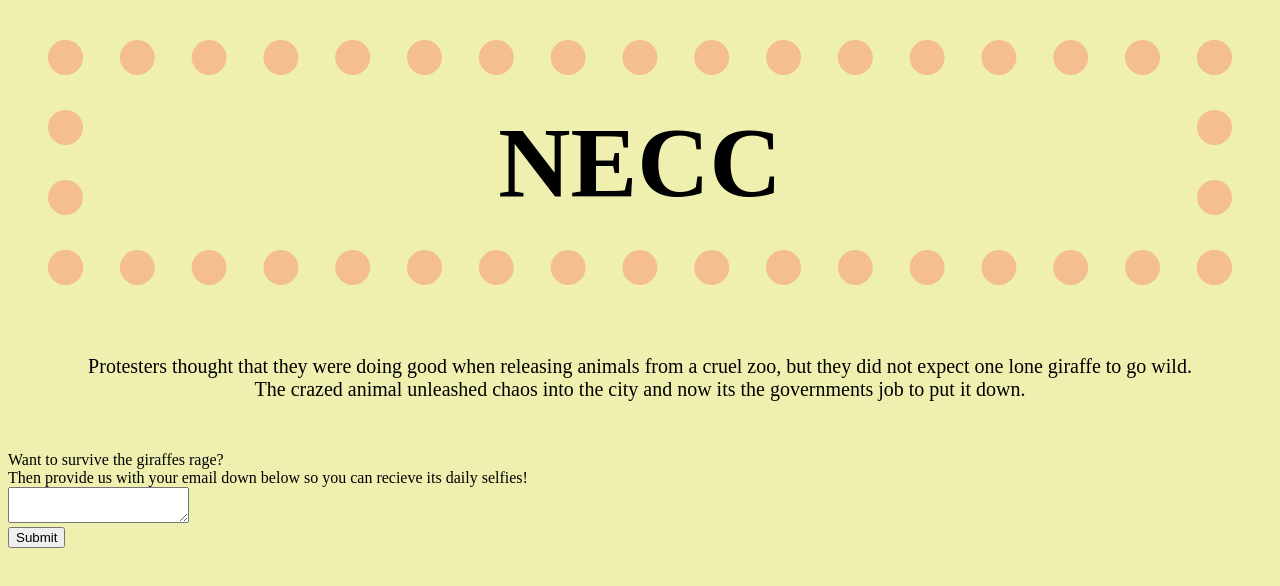
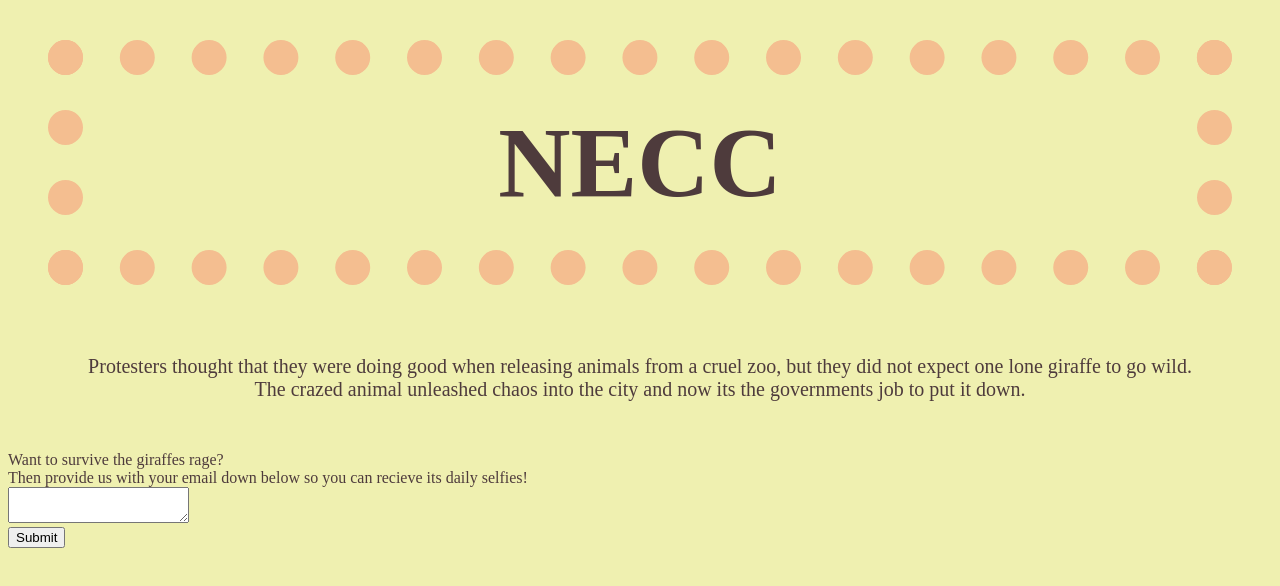
Before and after one commit to jaszmynh4085/necc-move-project, a plain HTML site: page index.html in a window 1280 px wide. Drawn offline with Linux system fonts and the light colour scheme.

Commit message:
text color

```diff
--- a/style.css
+++ b/style.css
@@ -8,6 +8,11 @@ h1 {
     border: 35px dotted #f4be90;
     padding: 30px;
     margin: 40px;
+    color: rgb(78,59,60);
+}
+
+div{
+    color: rgb(78,59,60);
 }
 
 .summary{
```
